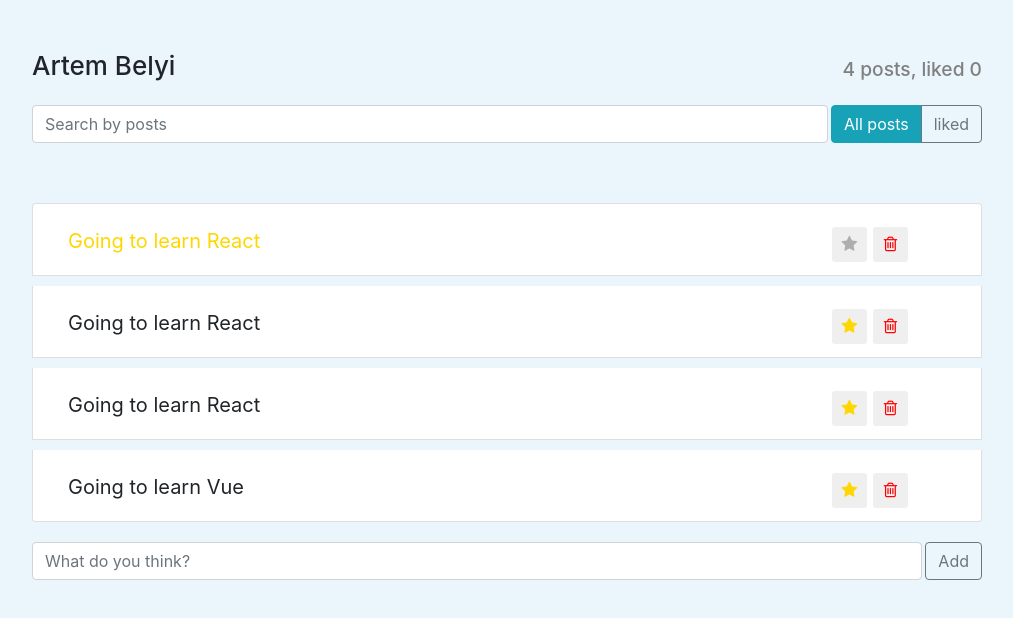
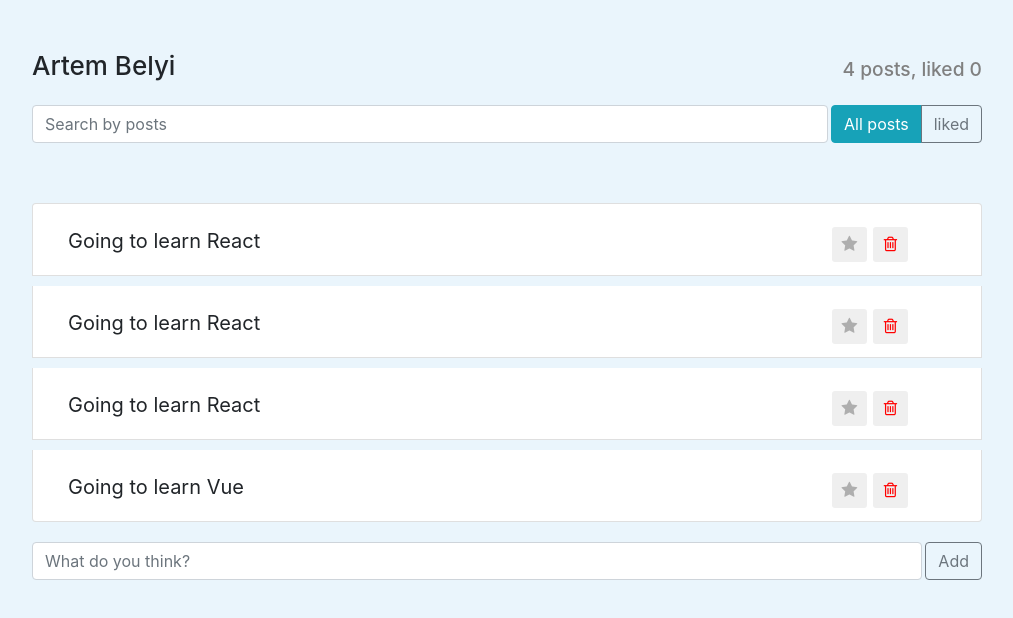
Before and after one commit to ArtemBelyi/my-posts, a React app: page / in a window 1280 px wide. Shown: the whole page, without its empty margins (133-1146 px from the left). Built offline with nearby package versions, Linux system fonts and the light colour scheme.

Commit message:
edits in btn-star and label

```diff
--- a/src/components/app/app.js
+++ b/src/components/app/app.js
@@ -28,7 +28,7 @@ export default class App extends Component {
         super(props);
         this.state = {
             data: [
-                {label: 'Going to learn React', important: true, like: false, id: "1"},
+                {label: 'Going to learn React', important: false, like: false, id: "1"},
                 {label: 'Going to learn React', important: false, like: false, id: "2"},
                 {label: 'Going to learn React', important: false, like: false, id: "3"},
                 {label: 'Going to learn Vue', important: false, like: false, id: "4"}
--- a/src/components/post-add-form/post-add-form.js
+++ b/src/components/post-add-form/post-add-form.js
@@ -16,14 +16,15 @@ export default class PostAddForm extends Component {
     };
     onSubmit(e) {
         e.preventDefault();
+        if (this.state.text) {
             this.props.onAdd(this.state.text)
             // очищаем state, делаем input пустым
             this.setState({
                 text: ""
             });
             console.log(this.state.text);
+        }
     };
-
 
     render() {
         return (
--- a/src/components/post-list-item/post-list-item.css
+++ b/src/components/post-list-item/post-list-item.css
@@ -15,7 +15,7 @@
       outline: none;
   }
   .app-list-item .btn-star {
-      color: #FFD700;
+      color: #aeaeae;
   }
   .app-list-item .btn-trash {
       color: red;
@@ -50,5 +50,5 @@
   }
 
   .app-list-item.important .btn-star {
-      color: #aeaeae;
+      color: #FFD700;
   }
```
Lines whose indentation alone changed are shown as unchanged.
